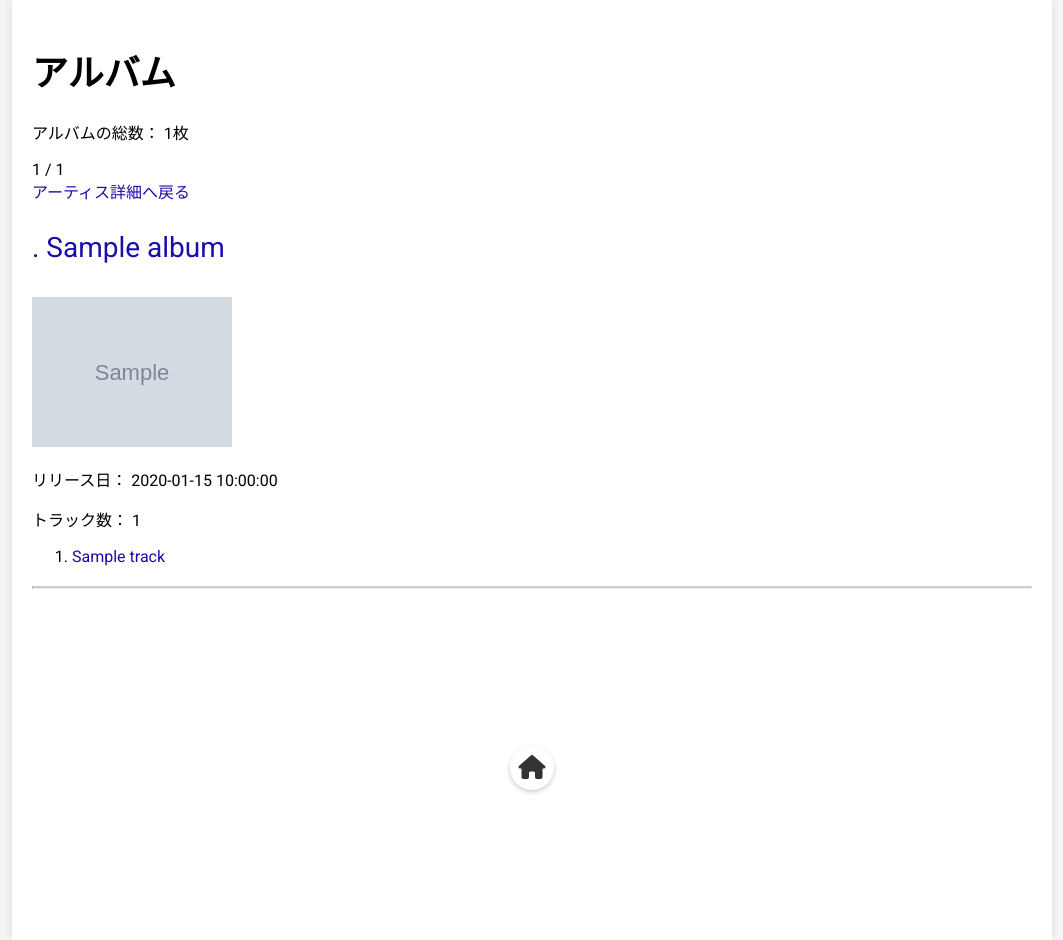
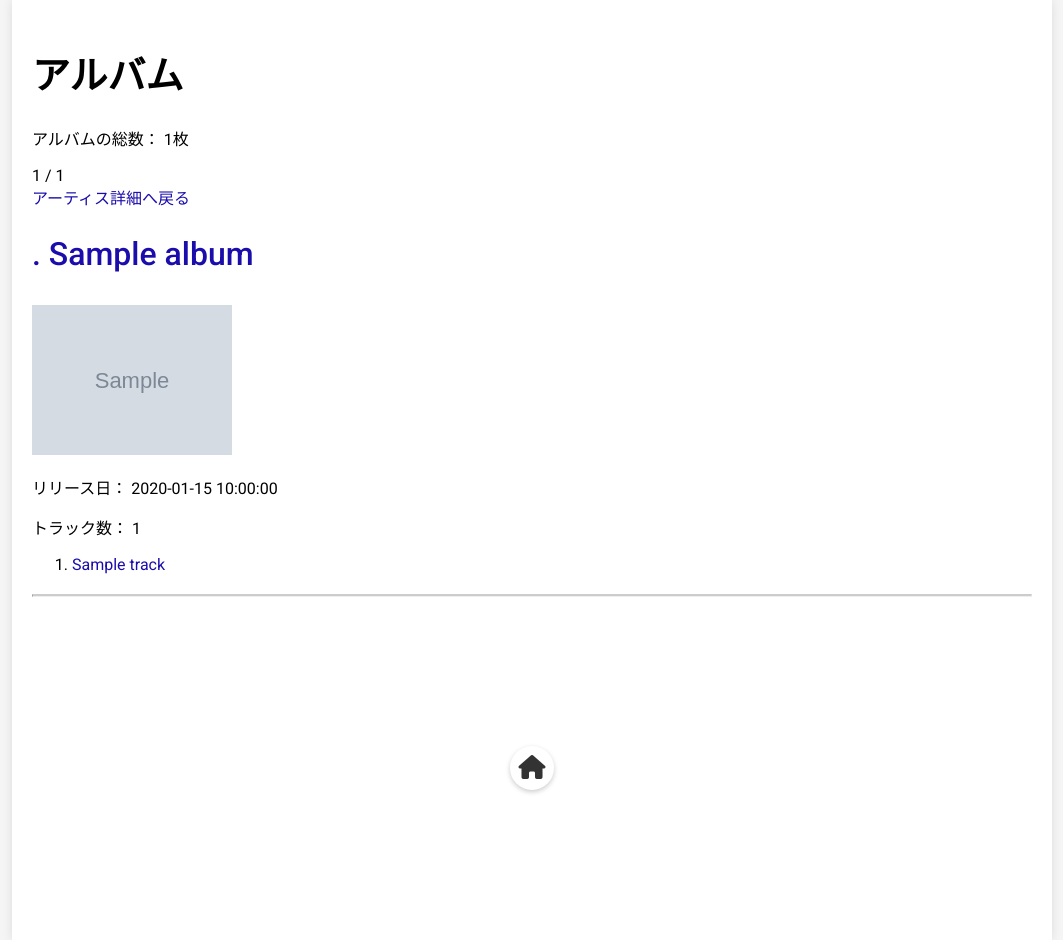
Before and after one commit to ayosugagustd-alt/tunenest, a Flask app: template templates/albums_and_tracks_list.html in a window 1536 px wide. Shown: the whole page, without its empty margins (236-1299 px from the left). Run offline with Flask 3, Linux system fonts and the light colour scheme; the template is opened without the code that fills it: most values are stand-ins (such as "Sample title", 1, 10 or a date in 2020); grey boxes marked "Sample" are stand-in pictures; parts of the project's set-up code (start-up, migrations or seed data) failed here and were passed over.

Commit message:
シングルアルバムコンピの作品名を大きく。h1を少し大きく

```diff
--- a/static/styles.css
+++ b/static/styles.css
@@ -1677,7 +1677,7 @@ media (min-width: 1025px) and (max-width: 1440px) {
 /* 超大型デスクトップ (1441px以上) */
 @media (min-width: 1441px) {
   h1 {
-    font-size: 36px;
+    font-size: 38px;
   }
   h2 {
     font-size: 32px;
--- a/templates/albums_and_tracks_list.html
+++ b/templates/albums_and_tracks_list.html
@@ -28,9 +28,9 @@
       <h1>アルバム</h1>{% if total_albums >0 %}
       <p>アルバムの総数： {{ total_albums }}枚</p>{% include 'pagination.html' %}
       <div>{% for album in albums_with_songs %}
-        <h3>
+        <h2>
           <a href="{{ url_for('album_details', artist_id=album['artist_id'], album_id=album['album_id']) }}">{{ loop.index + (page - 1) * per_page }}. {{ album.name }}</a>
-        </h3>
+        </h2>
         <!-- カバー画像表示 -->{% if album.images %}
         <img src="{{ album.images[0].url }}" alt="カバー画像" style="max-width: 200px;">{% else %}
         <img src="{{ url_for('static', filename='TuneNest.png') }}" alt="デフォルト画像" style="max-width: 200px;">{% endif %}
--- a/templates/compilations_and_tracks_list.html
+++ b/templates/compilations_and_tracks_list.html
@@ -28,9 +28,9 @@
       <h1>コンピ・アルバム</h1>{% if total_compilations >0 %}
       <p>コンピレーション・アルバムの総数：{{ total_compilations }}枚</p>{% include 'pagination.html' %}
       <div>{% for compilation in compilations_with_songs %}
-        <h3>
+        <h2>
           <a href="{{ url_for('album_details', artist_id=compilation['artist_id'], album_id=compilation['compilation_id']) }}">{{ loop.index + (page - 1) * per_page }}. {{ compilation.name }}</a>
-        </h3>
+        </h2>
         <!-- カバー画像表示 -->{% if compilation.images %}
         <img src="{{ compilation.images[0].url }}" alt="カバー画像" style="max-width: 200px;">{% else %}
         <img src="{{ url_for('static', filename='TuneNest.png') }}" alt="デフォルト画像" style="max-width: 200px;">{% endif %}
--- a/templates/singles_and_tracks_list.html
+++ b/templates/singles_and_tracks_list.html
@@ -28,7 +28,7 @@
       <h1>シングル</h1>{% if total_singles >0 %}
       <p>シングル総数： {{ total_singles }}枚</p>{% include 'pagination.html' %}
       <div>{% for single in singles_with_songs %}
-        <h3>{{ loop.index + (page - 1) * per_page }}. {{ single.name }}</h3>
+        <h2>{{ loop.index + (page - 1) * per_page }}. {{ single.name }}</h2>
         <!-- カバー画像表示 -->{% if single.images %}
         <img src="{{ single.images[0].url }}" alt="カバー画像" style="max-width: 200px;">{% else %}
         <img src="{{ url_for('static', filename='TuneNest.png') }}" alt="デフォルト画像" style="max-width: 200px;">{% endif %}
```
